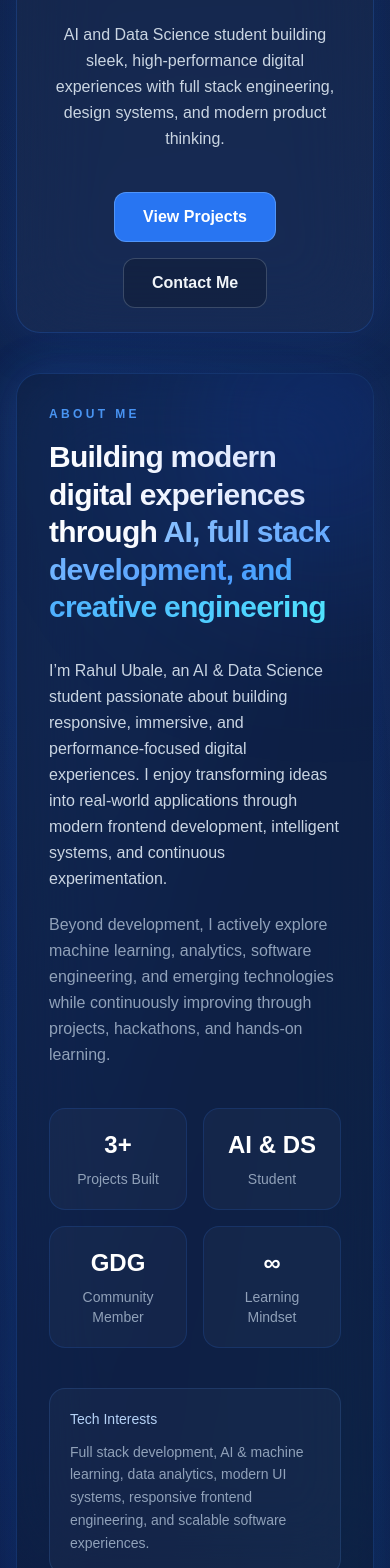
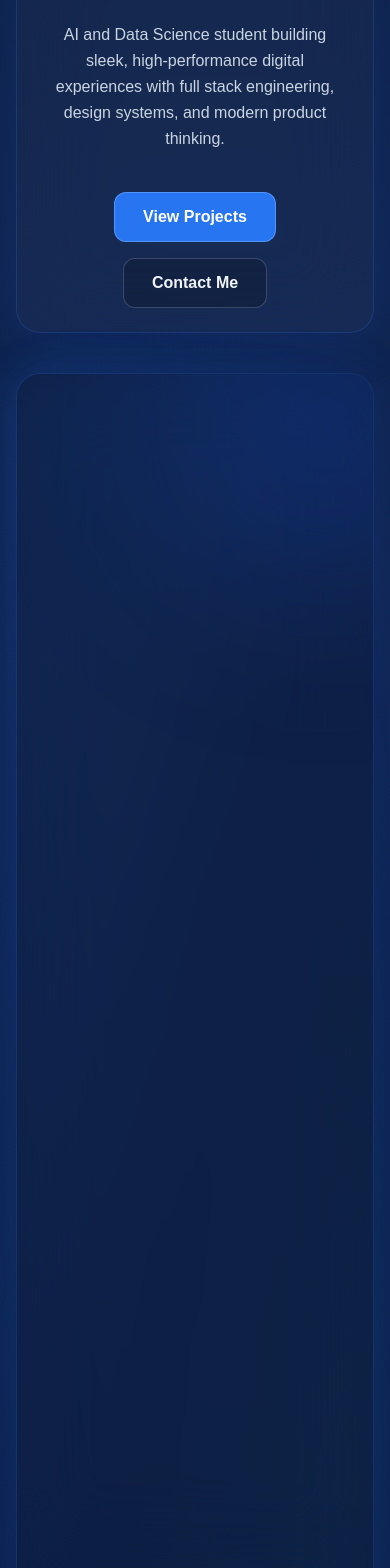
Before and after one commit to RahulUbale06/rahul-portfolio, a Next.js app: page / in a window 390 px wide. Shown: the part 432-2000 px from the top of the page. Built offline with nearby package versions, Linux system fonts and the light colour scheme.

Commit message:
about section animation

```diff
--- a/app/about.tsx
+++ b/app/about.tsx
@@ -54,14 +54,60 @@
 //     </section>
 //   );
 // }
+"use client";
+
+import gsap from "gsap";
+import { ScrollTrigger } from "gsap/ScrollTrigger";
+import { useLayoutEffect, useRef } from "react";
+
 export default function About() {
+  const sectionRef = useRef<HTMLElement | null>(null);
+
+  useLayoutEffect(() => {
+    gsap.registerPlugin(ScrollTrigger);
+
+    const ctx = gsap.context(() => {
+
+      const elements = gsap.utils.toArray(".about-animate");
+
+      elements.forEach((element, index) => {
+        gsap.fromTo(
+          element as gsap.TweenTarget,
+          {
+            opacity: 0,
+            y: 60,
+            scale: 0.96,
+          },
+          {
+            opacity: 1,
+            y: 0,
+            scale: 1,
+            duration: 1,
+            delay: index * 0.08,
+            ease: "power3.out",
+            scrollTrigger: {
+              trigger: element as Element,
+              start: "top 90%",
+end: "bottom 15%",
+              toggleActions: "play reverse play reverse",
+            },
+          }
+        );
+      });
+
+    }, sectionRef);
+
+    return () => ctx.revert();
+  }, []);
+
   return (
     <section
+      ref={sectionRef}
       id="about"
       aria-labelledby="about-heading"
       className="relative z-10 mx-auto mt-10 w-full max-w-5xl scroll-mt-28 sm:scroll-mt-32"
     >
-      {/* Glow Effects */}
+      {/* Glow */}
       <div
         aria-hidden="true"
         className="pointer-events-none absolute -inset-px rounded-[1.65rem] bg-gradient-to-br from-blue-500/20 via-transparent to-cyan-500/10 opacity-80 blur-xl"
@@ -69,7 +115,7 @@ export default function About() {
 
       <div className="relative overflow-hidden rounded-3xl border border-blue-500/20 bg-slate-900/35 p-8 shadow-[0_0_50px_rgba(37,99,235,0.12)] backdrop-blur-2xl sm:p-10 lg:p-12">
 
-        {/* Background Blurs */}
+        {/* Background Glow */}
         <div
           aria-hidden="true"
           className="pointer-events-none absolute -right-24 -top-24 h-72 w-72 rounded-full bg-blue-600/25 blur-[100px]"
@@ -81,14 +127,14 @@ export default function About() {
         />
 
         {/* Top Label */}
-        <p className="text-xs font-semibold uppercase tracking-[0.28em] text-blue-400/90">
+        <p className="about-animate text-xs font-semibold uppercase tracking-[0.28em] text-blue-400/90">
           About Me
         </p>
 
         {/* Heading */}
         <h2
           id="about-heading"
-          className="mt-4 max-w-4xl text-3xl font-semibold leading-tight tracking-tight text-white sm:text-4xl lg:text-[2.8rem]"
+          className="about-animate mt-4 max-w-4xl text-3xl font-semibold leading-tight tracking-tight text-white sm:text-4xl lg:text-[2.8rem]"
         >
           Building modern digital experiences through{" "}
           <span className="bg-gradient-to-r from-blue-300 via-blue-400 to-cyan-300 bg-clip-text text-transparent">
@@ -96,47 +142,49 @@ export default function About() {
           </span>
         </h2>
 
-        {/* Main Description */}
-        <p className="mt-8 max-w-3xl text-base leading-relaxed text-slate-300 sm:text-lg lg:text-[1.1rem]">
+        {/* Paragraph 1 */}
+        <p className="about-animate mt-8 max-w-3xl text-base leading-relaxed text-slate-300 sm:text-lg lg:text-[1.1rem]">
           I’m Rahul Ubale, an AI & Data Science student passionate about building
           responsive, immersive, and performance-focused digital experiences.
           I enjoy transforming ideas into real-world applications through modern
           frontend development, intelligent systems, and continuous experimentation.
         </p>
 
-        <p className="mt-5 max-w-3xl text-base leading-relaxed text-slate-400 sm:text-lg">
+        {/* Paragraph 2 */}
+        <p className="about-animate mt-5 max-w-3xl text-base leading-relaxed text-slate-400 sm:text-lg">
           Beyond development, I actively explore machine learning, analytics,
           software engineering, and emerging technologies while continuously
           improving through projects, hackathons, and hands-on learning.
         </p>
 
         {/* Stats */}
-        <div className="mt-10 grid grid-cols-2 gap-4 sm:grid-cols-4">
-          <div className="rounded-2xl border border-blue-500/15 bg-white/[0.03] p-5 text-center transition-all duration-300 hover:border-blue-400/40 hover:bg-blue-500/[0.08]">
+        <div className="about-animate mt-10 grid grid-cols-2 gap-4 sm:grid-cols-4">
+
+          <div className="rounded-2xl border border-blue-500/15 bg-white/[0.03] p-5 text-center transition-all duration-300 hover:-translate-y-1 hover:border-blue-400/40 hover:bg-blue-500/[0.08]">
             <h3 className="text-2xl font-semibold text-white">3+</h3>
             <p className="mt-2 text-sm text-slate-400">Projects Built</p>
           </div>
 
-          <div className="rounded-2xl border border-blue-500/15 bg-white/[0.03] p-5 text-center transition-all duration-300 hover:border-blue-400/40 hover:bg-blue-500/[0.08]">
+          <div className="rounded-2xl border border-blue-500/15 bg-white/[0.03] p-5 text-center transition-all duration-300 hover:-translate-y-1 hover:border-blue-400/40 hover:bg-blue-500/[0.08]">
             <h3 className="text-2xl font-semibold text-white">AI & DS</h3>
             <p className="mt-2 text-sm text-slate-400">Student</p>
           </div>
 
-          <div className="rounded-2xl border border-blue-500/15 bg-white/[0.03] p-5 text-center transition-all duration-300 hover:border-blue-400/40 hover:bg-blue-500/[0.08]">
+          <div className="rounded-2xl border border-blue-500/15 bg-white/[0.03] p-5 text-center transition-all duration-300 hover:-translate-y-1 hover:border-blue-400/40 hover:bg-blue-500/[0.08]">
             <h3 className="text-2xl font-semibold text-white">GDG</h3>
             <p className="mt-2 text-sm text-slate-400">Community Member</p>
           </div>
 
-          <div className="rounded-2xl border border-blue-500/15 bg-white/[0.03] p-5 text-center transition-all duration-300 hover:border-blue-400/40 hover:bg-blue-500/[0.08]">
+          <div className="rounded-2xl border border-blue-500/15 bg-white/[0.03] p-5 text-center transition-all duration-300 hover:-translate-y-1 hover:border-blue-400/40 hover:bg-blue-500/[0.08]">
             <h3 className="text-2xl font-semibold text-white">∞</h3>
             <p className="mt-2 text-sm text-slate-400">Learning Mindset</p>
           </div>
         </div>
 
         {/* Bottom Cards */}
-        <div className="mt-10 grid gap-4 sm:grid-cols-2 lg:gap-6">
+        <div className="about-animate mt-10 grid gap-4 sm:grid-cols-2 lg:gap-6">
 
-          <div className="group rounded-2xl border border-blue-400/15 bg-white/[0.03] px-5 py-5 transition-all duration-300 hover:border-blue-400/35 hover:bg-blue-500/[0.08] hover:shadow-[0_0_35px_rgba(59,130,246,0.15)] lg:px-6 lg:py-6">
+          <div className="group rounded-2xl border border-blue-400/15 bg-white/[0.03] px-5 py-5 transition-all duration-300 hover:-translate-y-1 hover:border-blue-400/35 hover:bg-blue-500/[0.08] hover:shadow-[0_0_35px_rgba(59,130,246,0.15)] lg:px-6 lg:py-6">
             <p className="text-sm font-medium text-blue-200/95">
               Tech Interests
             </p>
@@ -148,7 +196,7 @@ export default function About() {
             </p>
           </div>
 
-          <div className="group rounded-2xl border border-blue-400/15 bg-white/[0.03] px-5 py-5 transition-all duration-300 hover:border-blue-400/35 hover:bg-blue-500/[0.08] hover:shadow-[0_0_35px_rgba(59,130,246,0.15)] lg:px-6 lg:py-6">
+          <div className="group rounded-2xl border border-blue-400/15 bg-white/[0.03] px-5 py-5 transition-all duration-300 hover:-translate-y-1 hover:border-blue-400/35 hover:bg-blue-500/[0.08] hover:shadow-[0_0_35px_rgba(59,130,246,0.15)] lg:px-6 lg:py-6">
             <p className="text-sm font-medium text-blue-200/95">
               Development Philosophy
             </p>
@@ -163,11 +211,12 @@ export default function About() {
         </div>
 
         {/* Quote */}
-        <div className="mt-10 border-t border-white/5 pt-6">
+        <div className="about-animate mt-10 border-t border-white/5 pt-6">
           <p className="text-center text-sm italic tracking-wide text-slate-500">
             “Building, learning, and improving one project at a time.”
           </p>
         </div>
+
       </div>
     </section>
   );
```
